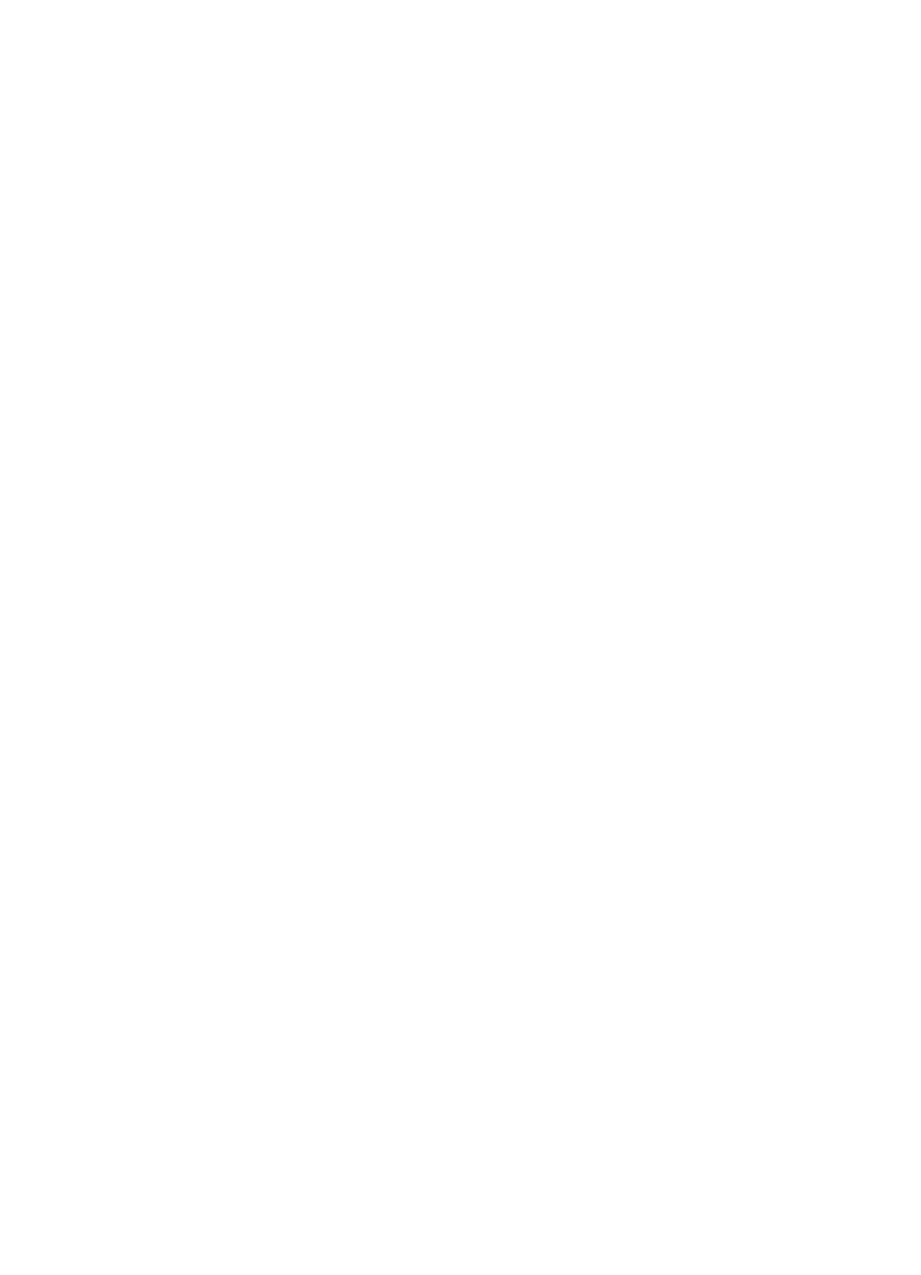
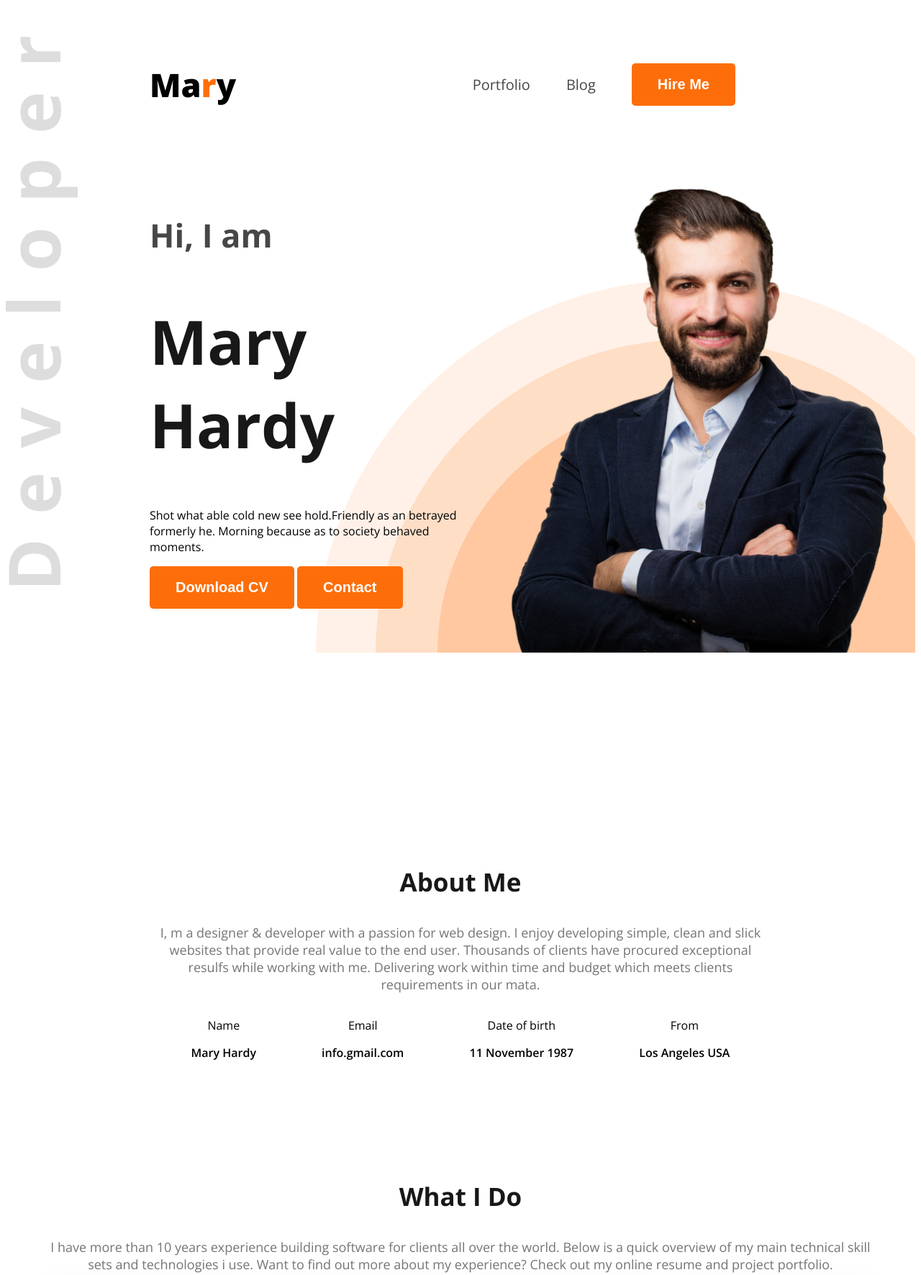
Before and after one commit to shafayatGit/mod6-portfolio-website, a plain HTML site: page index.html in a window 1280 px wide. Shown: the top 1772 px of the page at 72% size. Before the commit the page ends 800 px from the top, so only its background shows below. Drawn offline with nearby package versions, Linux system fonts and the light colour scheme.

Commit message:
last skills added

```diff
--- a/index.html
+++ b/index.html
@@ -4,13 +4,85 @@
     <meta charset="UTF-8">
     <meta name="viewport" content="width=device-width, initial-scale=1.0">
     <title>Web Developer Portfolio</title>
+    <link rel="preconnect" href="https://fonts.googleapis.com">
+<link rel="preconnect" href="https://fonts.gstatic.com" crossorigin>
+<link href="https://fonts.googleapis.com/css2?family=Open+Sans:ital,wght@0,300..800;1,300..800&display=swap" rel="stylesheet">
+    <link rel="stylesheet" href="styles/style.css">
 </head>
-<body>
-    <header>
-
+<body class="open-sans-normal">
+    <header class="header">
+        <nav>
+            <h1 class="nav_title">Ma<span class="text_primary">r</span>y</h1>
+            <ul>
+                <li><a href="">Portfolio</a></li>
+                <li><a href="">Blog</a></li>
+                <li><a href=""><button class="btn_primary">Hire Me</button></a></li>
+            </ul>
+        </nav>
+        <div class="banner">
+            <div class="banner_content">
+                <h4 class="banner_greetings">Hi, I  am</h4>
+                <h1 class="banner_title">Mary Hardy</h1>
+                <p class="banner_description">Shot what able cold new see hold.Friendly as an betrayed formerly he. Morning because as to society behaved moments.</p>
+                <button class="btn_primary">Download CV</button>
+                <button class="btn_primary">Contact</button>
+            </div>
+            <img class="banner_pic" src="images/hardy.png" alt="">
+        </div>
     </header>
     <main>
+        <section class="about">
+            <h3 class="about_title">About Me</h3>
+            <p class="about_description">I, m a designer & developer with a passion for web design. I enjoy developing simple, clean and slick websites that provide real value to the end user. Thousands of clients have procured exceptional resulfs while working with me. Delivering work within time and budget which meets clients requirements in our mata.
+            </p>
+            <div class="about_items">
+                <div class="about_item">
+                    <p class="item_titile">Name</p>
+                    <p class="item_description">Mary Hardy</p>
+                </div>
+                <div class="about_item">
+                    <p class="item_titile">Email</p>
+                    <p class="item_description">info.gmail.com</p>
+                </div>
+                <div class="about_item">
+                    <p class="item_titile">Date of birth</p>
+                    <p class="item_description">11 November 1987</p>
+                </div>
+                <div class="about_item">
+                    <p class="item_titile">From</p>
+                    <p class="item_description">Los Angeles USA</p>
+                </div>
+            </div>
+        </section>
+        <!-- What I do section -->
+         <section class="skills">
+            <h3 class="section_title about_title text_center">What I Do</h3>
+            <p class="section_description about_description text_center">I have more than 10 years experience building software for clients all over the world. Below is a quick overview of my main technical skill sets and technologies i use. Want to find out more about my experience? Check out my online resume and project portfolio.</p>
 
+            <div class="skills_container">
+                <div class="skill">
+                    <img src="images/icons/js.png" alt="">
+                    <h4 class="skill_title">Vanilla JavaScript</h4>
+                    <p class="skill_description">List skill/technologies here. You can change the icon above to any of the 1500+ FontAwesome 5 free icons available. Aenean commodo ligula eget dolor.</p>
+                </div>
+                <div class="skill">
+                    <img src="images/icons/react.png" alt="">
+                    <h4 class="skill_title">React</h4>
+                    <p class="skill_description">List skill/technologies here. You can change the icon above to any of the 1500+ FontAwesome 5 free icons available. Aenean commodo ligula eget dolor.</p>
+                </div>
+                <div class="skill">
+                    <img src="images/icons/nodejs.png" alt="">
+                    <h4 class="skill_title">Node Js</h4>
+                    <p class="skill_description">List skill/technologies here. You can change the icon above to any of the 1500+ FontAwesome 5 free icons available. Aenean commodo ligula eget dolor.</p>
+                </div>
+                <div class="skill">
+                    <img src="images/icons/mongo.png" alt="">
+                    <h4 class="skill_title">Mongo DB</h4>
+                    <p class="skill_description">List skill/technologies here. You can change the icon above to any of the 1500+ FontAwesome 5 free icons available. Aenean commodo ligula eget dolor.</p>
+                </div>
+            </div>
+
+         </section>
     </main>
     <footer>
 
--- a/styles/style.css
+++ b/styles/style.css
@@ -0,0 +1,144 @@
+.open-sans-normal {
+    font-family: "Open Sans", serif;
+    font-optical-sizing: auto;
+    font-style: normal;
+    font-variation-settings:
+      "wdth" 100;
+  }
+
+.text_primary{
+    color: #FD6E0A;
+}
+
+.text_center{
+    text-align: center;
+}
+
+.btn_primary{
+    background-color: rgb(253, 110, 10);
+    color: rgb(255, 255, 255);
+    font-weight: 700;
+    font-size: 20px;
+    padding: 18px 36px;
+    border: none;
+    border-radius: 5px;
+}
+
+header{
+    background-image: url("../images/developer.png"), url('../images/header_bg.png') ;
+    background-repeat: no-repeat;
+    background-position: top left, bottom right;
+
+}
+
+/* Nav Styles */
+nav{
+    display: flex;
+    align-items: center;
+    justify-content: space-between;
+    margin: 50px 200px;
+}
+
+.nav_title{
+    font-weight: 800;
+    font-size: 45px;
+}
+
+nav ul{
+    display: flex;
+    align-items: center;
+}
+
+nav ul li{
+    list-style: none;
+    margin-right: 50px;
+
+}
+
+nav li a{
+    text-decoration: none;
+    font-size: 20px;
+    color: rgb(71, 71, 71);
+}
+
+/* Banner Section */
+.banner{
+    display: flex;
+    justify-content: space-between;
+    margin: 0 30px 0 200px;
+}
+
+.banner_content{
+    width: 580px;
+}
+
+.banner_greetings{
+    color: rgb(71, 71, 71);
+    font-size: 45px;
+    font-weight: 600px;
+}
+
+.banner_title{
+    color: rgb(24, 24, 24);
+    font-size: 85px;
+    font-weight: 700px;
+}
+
+.banner_pic{
+    width: 580px;
+}
+
+/* Main styles */
+
+main{
+    max-width: 1140px;
+    margin: 0 auto;
+}
+
+
+/* About Section */
+
+.about{
+    padding: 130px 150px;
+    text-align: center;
+    margin-top: 130px;
+}
+
+.about_title{
+    color: rgb(24, 24, 24);
+    font-size: 35px;
+    font-weight: 700px;
+}
+
+.about_description{
+    color: rgb(117, 117, 117);
+    font-size: 18px;
+    font-weight: 400;
+}
+
+.about_items{
+    display: flex;
+    justify-content: space-around;
+}
+
+.about_item{
+    /* width: 115px; */
+}
+
+.item_description{
+    font-weight: 600;
+    margin-bottom: 0;
+}
+
+/* Skills Styles */
+
+.skills_container{
+    display: flex;
+    gap: 24px;
+}
+
+.skill{
+    padding: 30px;
+    border-radius: 5px;
+    box-shadow: 0px 6px 50px 0px rgba(0, 0, 0, 0.06);
+}
```
